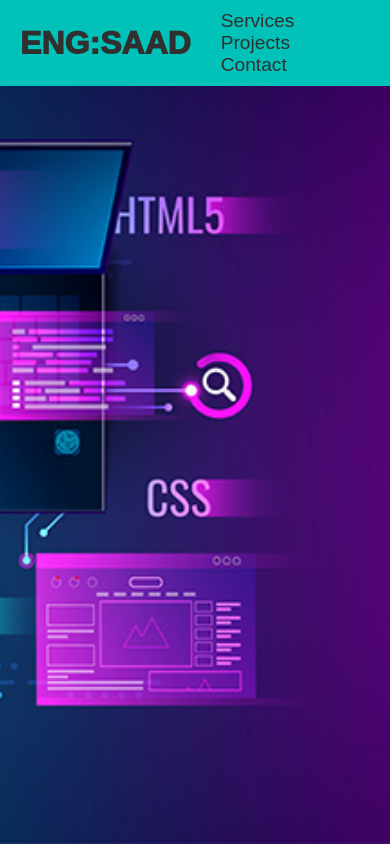
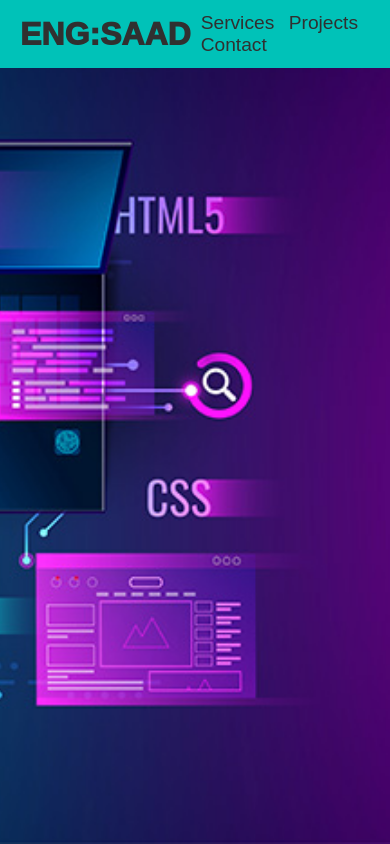
Before and after one commit to ixSAADxi/My-CV, a plain HTML site: page index.html in a window 390 px wide. Shown: the top 844 px of the page. Drawn offline with Linux system fonts and the light colour scheme.

Commit message:
Add files via upload

```diff
--- a/styles.css
+++ b/styles.css
@@ -76,7 +76,7 @@ section{
     font-size: 2.1em;
     font-weight: 700;
     display: inline-block;
-    padding: ;2.9999em 4.1875em
+    padding: ; 2.9999em 4.1875em
     letter-spacing: 1px;
     border-radius: 12px;
     margin-bottom: 70px;
@@ -97,3 +97,15 @@ section{
 
 
 }
+
+@media (max-width:1023px){
+    header{
+        padding: 12px 20px;
+    }
+    .navigation a{
+        padding-left: 10px;
+    }
+    .title{
+        font-size: 1.8em;
+    }
+}
```
